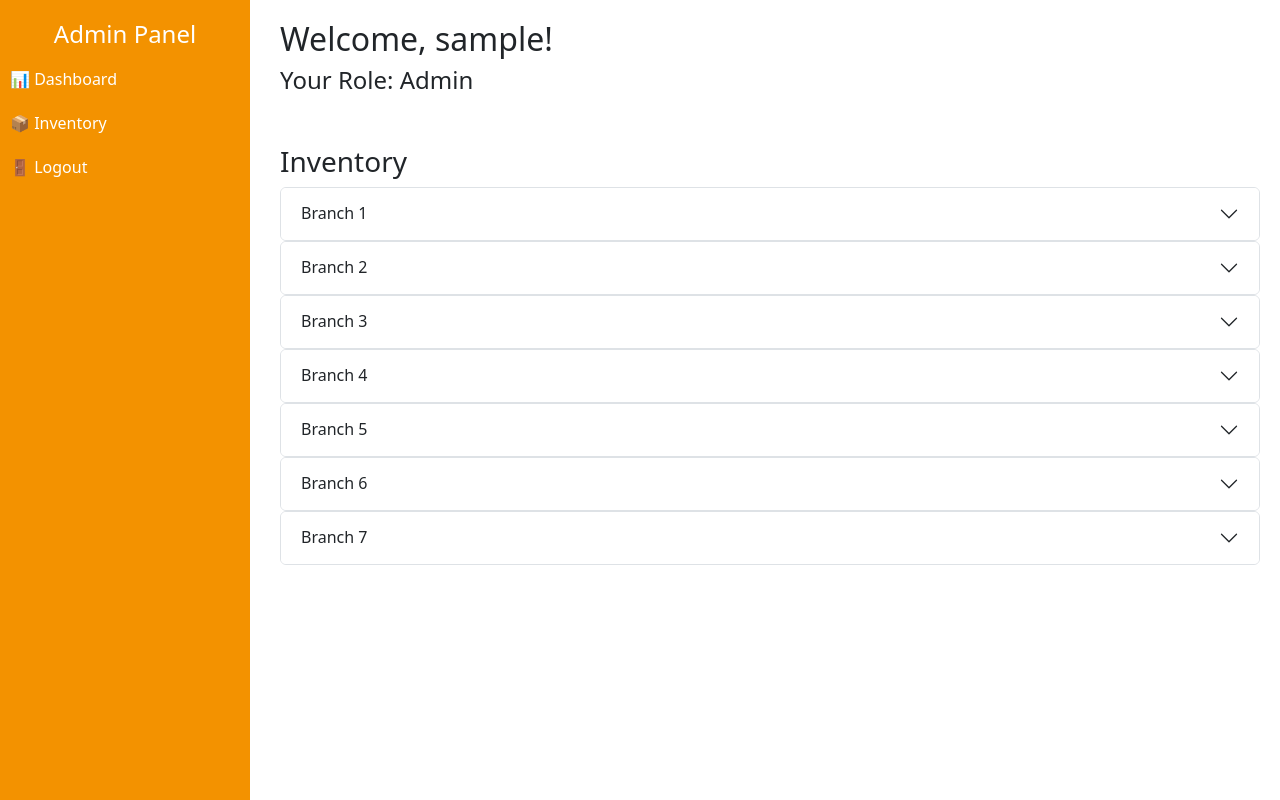
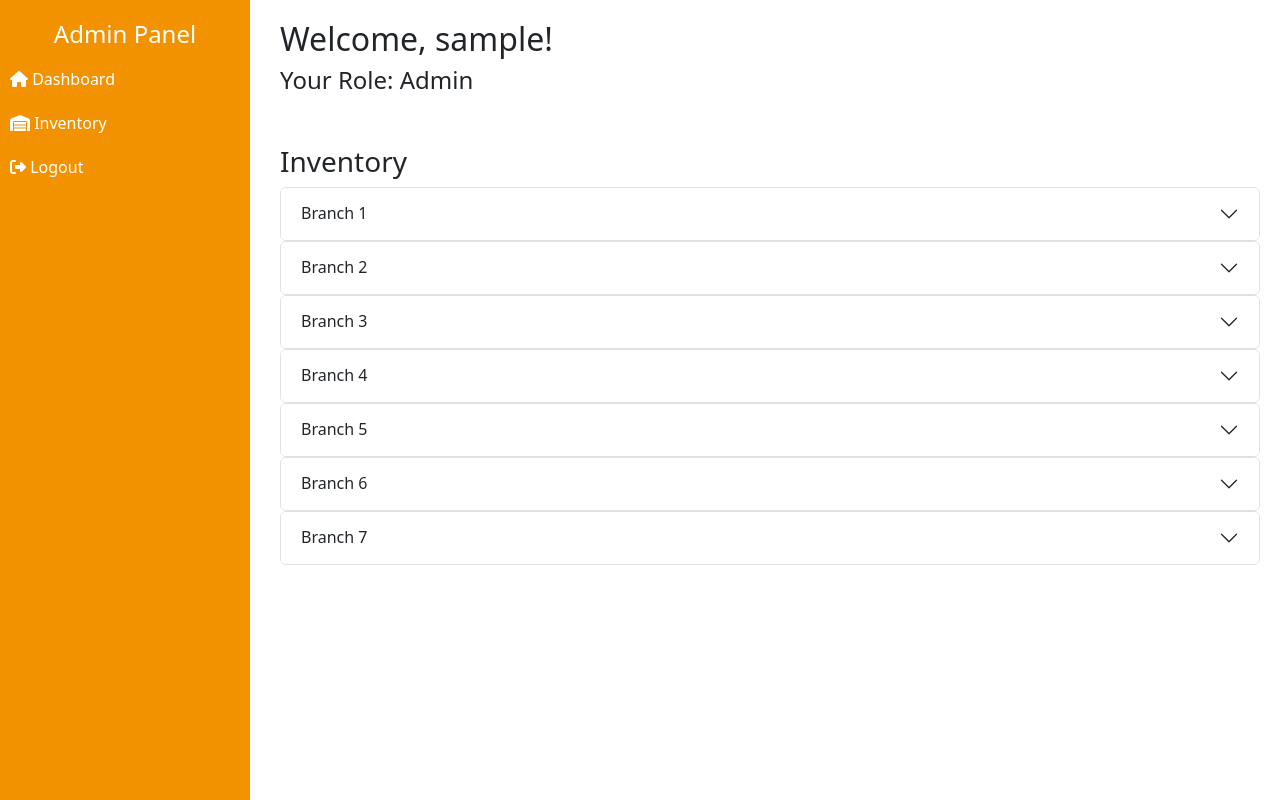
Before and after one commit to KDSteven/RP-HABANA, a PHP site: page /dashboard.php in a window 1280 px wide. Run offline with PHP 8.4, Linux system fonts and the light colour scheme; the visitor is signed in with stand-in values (Sample User, id 1); data that the repository does not hold is empty.

Commit message:
2nd Commit

```diff
--- a/dashboard.php
+++ b/dashboard.php
@@ -19,6 +19,7 @@ $location_id = $_SESSION['location_id'];
     <meta charset="UTF-8">
     <meta name="viewport" content="width=device-width, initial-scale=1.0">
     <title>Dashboard</title>
+    <link rel="stylesheet" href="https://cdnjs.cloudflare.com/ajax/libs/font-awesome/6.5.1/css/all.min.css">
     <link href="https://cdn.jsdelivr.net/npm/bootstrap@5.3.0/dist/css/bootstrap.min.css" rel="stylesheet">
     <script src="https://cdn.jsdelivr.net/npm/bootstrap@5.3.0/dist/js/bootstrap.bundle.min.js"></script>
     <style>
@@ -65,9 +66,9 @@ $location_id = $_SESSION['location_id'];
 
 <div class="sidebar">
     <h4 class="text-center">Admin Panel</h4>
-    <a href="#dashboard">📊 Dashboard</a>
-    <a href="#inventory">📦 Inventory</a>
-    <a href="index.html">🚪 Logout</a>
+    <a href="#dashboard"><i class="fa-solid fa-house"></i> Dashboard</a>
+    <a href="#inventory"><i class="fa-solid fa-warehouse"></i> Inventory</a>
+    <a href="index.html"><i class="fa-solid fa-right-from-bracket"></i> Logout</a>
 </div>
 
 <!-- Main Content -->
```
